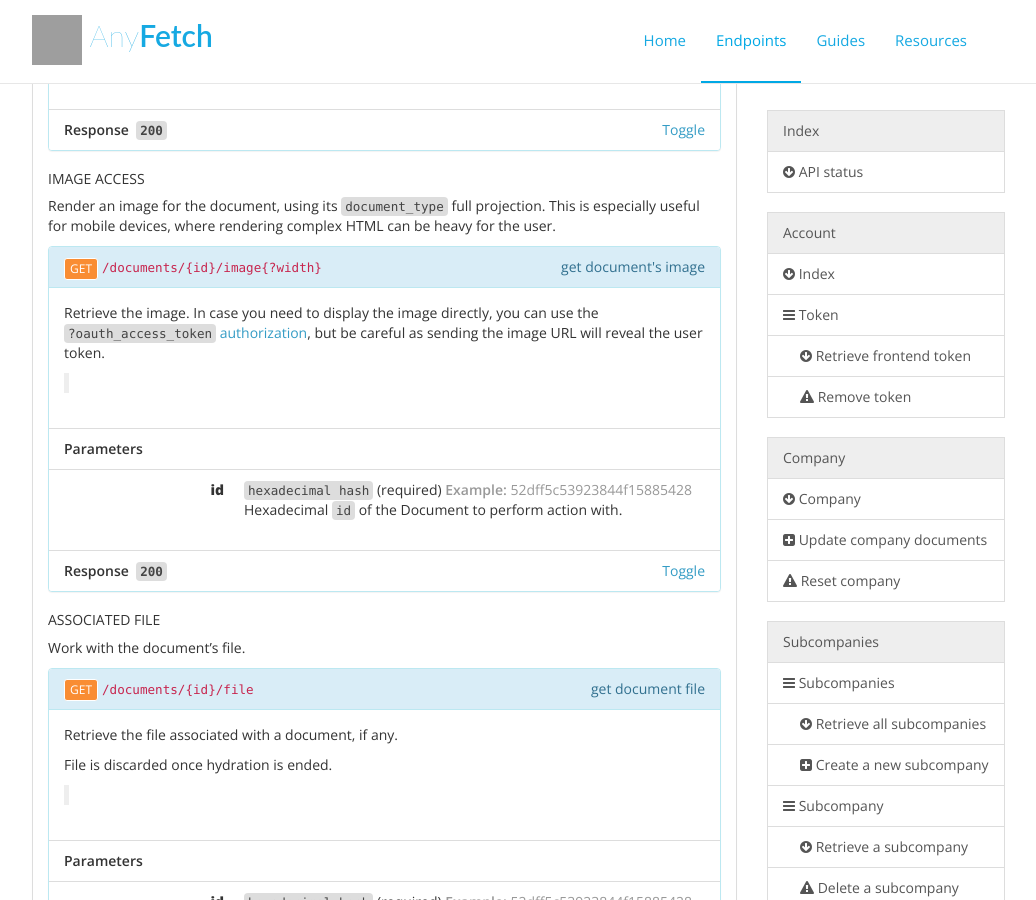
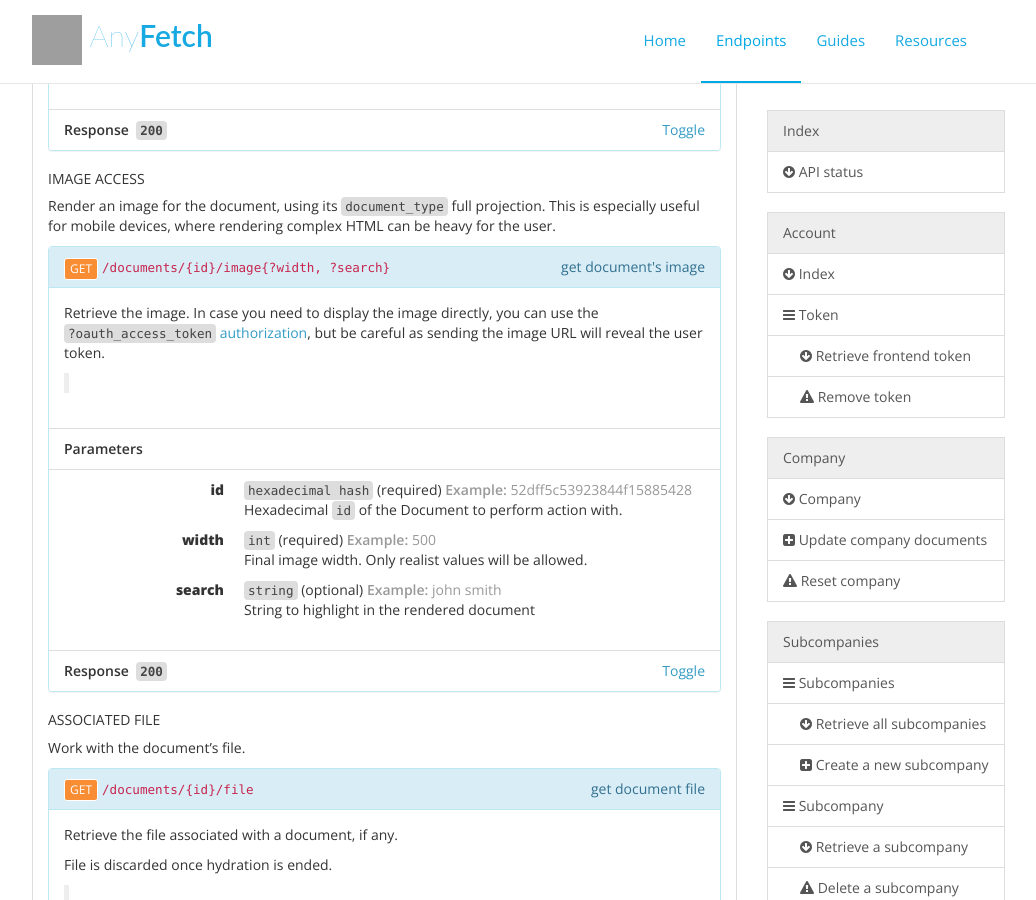
Before and after one commit to AnyFetch/developers.anyfetch.com, a Jekyll site: the page endpoints/index.html, which Jekyll copies as it is, in a window 1280 px wide and 900 px high, scrolled down 9086 px. Shown: the whole window, without its empty margins (133-1169 px from the left). Built offline with Jekyll 4.4.1, drawn with Linux system fonts in a browser that asks for light colours; nearby versions of some CDN libraries; Markdown is read by kramdown in place of the engine named in the settings; grey boxes are pictures that could not be loaded.

Commit message:
Added parameters

```diff
--- a/endpoints/index.html
+++ b/endpoints/index.html
@@ -1007,7 +1007,7 @@ Also include information about hydraters (<code>hydratedBy</code>, <code>hydrati
     "<span class="hljs-attribute">related</span>": <span class="hljs-value">[]
 </span>}
 </code></pre></li></ul></section><h4 id="documents-image-access">Image access&nbsp;<a href="#documents-image-access"><i class="fa fa-link"></i></a></h4><p>Render an image for the document, using its <code>document_type</code> full projection. This is especially useful for mobile devices, where rendering complex HTML can be heavy for the user.</p>
-<section id="documents-image-access-get" class="panel panel-info"><div class="panel-heading"><div style="float:right"><span style="text-transform: lowercase">Get document's image</span></div><div style="float:left"><a href="#documents-image-access-get" class="btn btn-xs btn-primary">GET</a></div><div style="overflow:hidden"><code>/documents/{id}/image{?width}</code></div></div><div class="panel-body"><p>Retrieve the image. In case you need to display the image directly, you can use the <a href="/authentication"><code>?oauth_access_token</code> authorization</a>, but be careful as sending the image URL will reveal the user token.</p>
+<section id="documents-image-access-get" class="panel panel-info"><div class="panel-heading"><div style="float:right"><span style="text-transform: lowercase">Get document's image</span></div><div style="float:left"><a href="#documents-image-access-get" class="btn btn-xs btn-primary">GET</a></div><div style="overflow:hidden"><code>/documents/{id}/image{?width, ?search}</code></div></div><div class="panel-body"><p>Retrieve the image. In case you need to display the image directly, you can use the <a href="/authentication.html"><code>?oauth_access_token</code> authorization</a>, but be careful as sending the image URL will reveal the user token.</p>
 <blockquote>
 <ul>
 <li><code>401 Unauthorized</code>: you did not specify any credentials, or you are using a non-supported <code>Authorization</code> scheme.</li>
@@ -1020,7 +1020,9 @@ Also include information about hydraters (<code>hydratedBy</code>, <code>hydrati
 </ul>
 </blockquote>
 </div><ul class="list-group"><li class="list-group-item bg-default"><strong>Parameters</strong></li><li class="list-group-item"><dl class="dl-horizontal"><dt>id</dt><dd><code>hexadecimal hash</code>&nbsp;<span class="required">(required)</span>&nbsp;<span class="text-muted example"><strong>Example:&nbsp;</strong><span>52dff5c53923844f15885428</span></span><p>Hexadecimal <code>id</code> of the Document to perform action with.</p>
-</dd></dl></li></ul><ul class="list-group"><li class="list-group-item"><strong>Response&nbsp;&nbsp;<code>200</code></strong><a data-toggle="collapse" data-target="#3bd85c7f5d9e957878e4bff0af77f5f4" class="pull-right">Toggle</a></li><li id="3bd85c7f5d9e957878e4bff0af77f5f4" class="list-group-item panel-collapse collapse"><h5>Body</h5><pre><code>{<span class="hljs-keyword">image</span>/png <span class="hljs-keyword">file</span> content}
+</dd><dt>width</dt><dd><code>int</code>&nbsp;<span class="required">(required)</span>&nbsp;<span class="text-muted example"><strong>Example:&nbsp;</strong><span>500</span></span><p>Final image width. Only realist values will be allowed.</p>
+</dd><dt>search</dt><dd><code>string</code>&nbsp;<span>(optional)</span>&nbsp;<span class="text-muted example"><strong>Example:&nbsp;</strong><span>john smith</span></span><p>String to highlight in the rendered document</p>
+</dd></dl></li></ul><ul class="list-group"><li class="list-group-item"><strong>Response&nbsp;&nbsp;<code>200</code></strong><a data-toggle="collapse" data-target="#2594d5537e5102b1ad103256ab91fdca" class="pull-right">Toggle</a></li><li id="2594d5537e5102b1ad103256ab91fdca" class="list-group-item panel-collapse collapse"><div class="description"></div><h5>Headers</h5><pre><code><span class="hljs-attribute">Content-Type</span>: <span class="hljs-string">image/png</span><br></code></pre><h5>Body</h5><pre><code><span class="hljs-list">{binary file content}</span>
 </code></pre></li></ul></section><h4 id="documents-associated-file">Associated file&nbsp;<a href="#documents-associated-file"><i class="fa fa-link"></i></a></h4><p>Work with the document’s file.</p>
 <section id="documents-associated-file-get" class="panel panel-info"><div class="panel-heading"><div style="float:right"><span style="text-transform: lowercase">Get document file</span></div><div style="float:left"><a href="#documents-associated-file-get" class="btn btn-xs btn-primary">GET</a></div><div style="overflow:hidden"><code>/documents/{id}/file</code></div></div><div class="panel-body"><p>Retrieve the file associated with a document, if any.</p>
 <p>File is discarded once hydration is ended.</p>
@@ -1036,7 +1038,7 @@ Also include information about hydraters (<code>hydratedBy</code>, <code>hydrati
 </ul>
 </blockquote>
 </div><ul class="list-group"><li class="list-group-item bg-default"><strong>Parameters</strong></li><li class="list-group-item"><dl class="dl-horizontal"><dt>id</dt><dd><code>hexadecimal hash</code>&nbsp;<span class="required">(required)</span>&nbsp;<span class="text-muted example"><strong>Example:&nbsp;</strong><span>52dff5c53923844f15885428</span></span><p>Hexadecimal <code>id</code> of the Document to perform action with.</p>
-</dd></dl></li></ul><ul class="list-group"><li class="list-group-item"><strong>Response&nbsp;&nbsp;<code>200</code></strong><a data-toggle="collapse" data-target="#189d1dd246d3ede5030e418d8b1f14c0" class="pull-right">Toggle</a></li><li id="189d1dd246d3ede5030e418d8b1f14c0" class="list-group-item panel-collapse collapse"><h5>Body</h5><pre><code><span class="hljs-list">{binary file content}</span>
+</dd></dl></li></ul><ul class="list-group"><li class="list-group-item"><strong>Response&nbsp;&nbsp;<code>200</code></strong><a data-toggle="collapse" data-target="#cbc4e83075a30c348888b4d8b0f771e2" class="pull-right">Toggle</a></li><li id="cbc4e83075a30c348888b4d8b0f771e2" class="list-group-item panel-collapse collapse"><div class="description"></div><h5>Headers</h5><pre><code><span class="hljs-attribute">Content-Type</span>: <span class="hljs-string">application/octet-stream</span><br></code></pre><h5>Body</h5><pre><code><span class="hljs-list">{binary file content}</span>
 </code></pre></li></ul></section><section id="documents-associated-file-post" class="panel panel-success"><div class="panel-heading"><div style="float:right"><span style="text-transform: lowercase">Set document's file</span></div><div style="float:left"><a href="#documents-associated-file-post" class="btn btn-xs btn-success">POST</a></div><div style="overflow:hidden"><code>/documents/{id}/file</code></div></div><div class="panel-body"><p>This endpoint should be used when providing, to associate a file with a document.</p>
 <blockquote>
 <ul>
```
Also changed, not shown: blueprint.md (+9 -7 lines).
